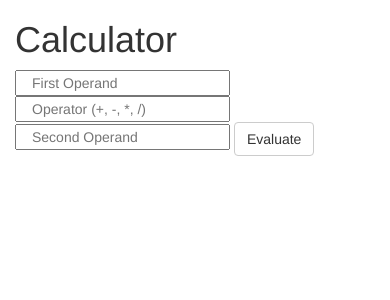
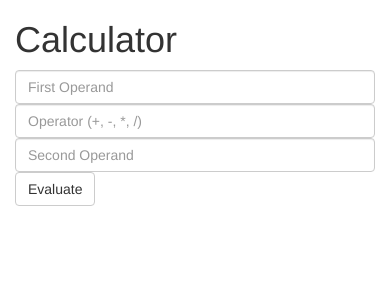
Before and after one commit to bradleytrager/code-ignitor-calculator, a CodeIgniter app: page / in a window 390 px wide. Shown: the top 300 px of the page. Run offline with CodeIgniter, Linux system fonts and the light colour scheme.

Commit message:
refactored markup

```diff
--- a/application/views/pages/calculator.php
+++ b/application/views/pages/calculator.php
@@ -1,19 +1,28 @@
 
 <div class="col-sm-12">
 	<h1>Calculator</h1>
+</div>
+</div><!--end row-->
+<?php echo form_open('calculator', array('class'=> 'form-inline')) ?>
+<div class="row">
+	<div class="col-sm-4">
+		<input type="text"  class="form-control"  name="operandA" placeholder="First Operand" value="<?php echo $operandA; ?>"/>
+	</div>
+	<div class="col-sm-2">
+		<input type="text"  class="form-control" name="operator" placeholder="Operator (+, -, *, /)" value="<?php echo $operator; ?>"/>
+	</div>
+	<div class="col-sm-4">
+		<input type="text"  class="form-control"  name="operandB" placeholder="Second Operand" value="<?php echo $operandB; ?>"/>
 
+	</div>
+	<div class="col-sm-2">
+		<input type="submit" class="btn btn-default" name="submit" value="Evaluate" />
+	</div>
+</div>
+</form>
 
+<ul><?php echo validation_errors(); ?></ul>
 
-	<?php echo form_open('calculator', array('class'=> 'form-inline')) ?>
-		<input type="text"  class="col-sm-2"  name="operandA" placeholder="First Operand" value="<?php echo $operandA; ?>"/>
-		<input type="text"  class="col-sm-2" name="operator" placeholder="Operator (+, -, *, /)" value="<?php echo $operator; ?>"/>
-		<input type="text"  class="col-sm-2"  name="operandB" placeholder="Second Operand" value="<?php echo $operandB; ?>"/>
-		<input type="submit" class="btn btn-default" name="submit" value="Evaluate" />
-	</form>
-	<ul><?php echo validation_errors(); ?></ul>
-
-
-	<?php if(isset($result)){ ?>
-	<h3 class="text-success">Result: <?php echo $result; ?></h3>
-	<?php } ?>
-</div>
+<?php if(isset($result)){ ?>
+<h3 class="text-success">Result: <?php echo $result; ?></h3>
+<?php } ?>
--- a/application/views/templates/footer.php
+++ b/application/views/templates/footer.php
@@ -1,4 +1,3 @@
-</div>
-</div>
-</body>
+			</div><!--end container-->
+	</body>
 </html>
```
